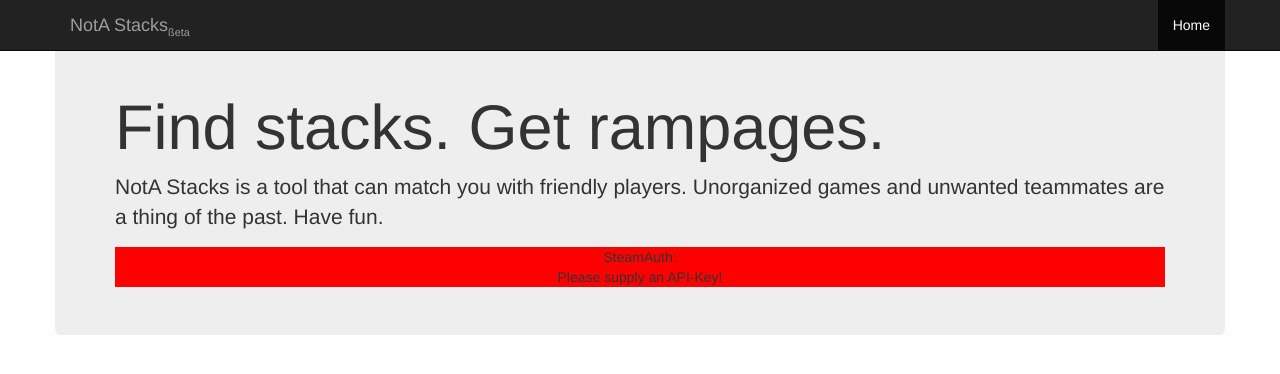
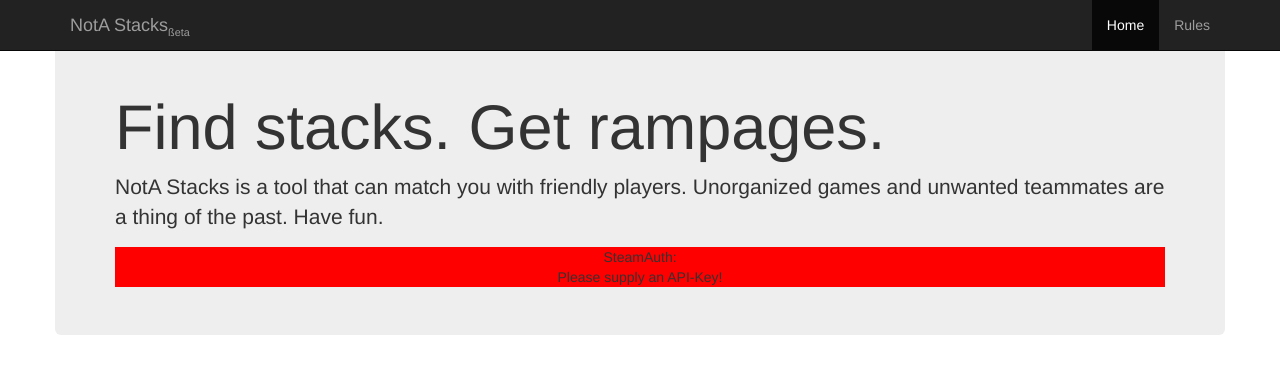
Before and after one commit to MeLlamoPablo/NotaStacks, a PHP site: page /index.php in a window 1280 px wide. Shown: the top 374 px of the page. Run offline with PHP 8.4, Linux system fonts and the light colour scheme; some libraries are stand-ins or nearby versions.

Commit message:
Added a "Rules" button to the menu, and moved the rules to the config file

```diff
--- a/config.php
+++ b/config.php
@@ -15,4 +15,18 @@
 //Time that the user has to wait before he can refresh his data from Steam again, in seconds.
 $GLOBAL_CONFIG['refreshWaitTime'] = 60 /*seconds*/ * 60 /*minutes*/ * 24 /*hours*/;
 
+//Rules. Can use HTML.
+$GLOBAL_CONFIG['rules'] = '
+
+<p>NotA (Noobs of the Ancient) is a nice and friendly community, and we want to keep it that way, so our first and most important rule is:</p>
+<h3>1.- You are not allowed to flame anyone</h3>
+<p>Even if your teammate is rushing Radiance on Witch Doctor, please, do not flame him. If you feel like your teammates aren\'t doing well, instead of flamming, try to politely explain what you think they are doing bad so that they can improve their play. If you can\'t stand noobs and can\'t help raging, then we\'re afraid that you shouldn\'t join this community. However, if that\'s the case, we encourage you to change your attitude, there\'s nothing like playing Dota with friendly people!
+<h4>2.- Try not to miss the play time</h4>
+<p>In order for this project to work, we need commitment. It\'d be a dissapointment if someone gets a 5 stack and ends up playing with only one person. Try to be there when the play time arrives, and if you can\'t, leave the stack. If you don\'t know for sure if you will be up for playing at the stack\'s time, please do not join it.</p>
+<h4>3.- We reserve the right to terminate your account at any time</h4>
+<p>That sounds scary, but it just means that we can ban you if you don\'t follow the rules. Though, that\'s the last thing we wanna do.
+<p>We hope you enjoy your time in NotA. Thanks for reading, and GLHF!</p>
+
+';
+
 ?>
--- a/menu.php
+++ b/menu.php
@@ -38,6 +38,9 @@
     }
 }
 
+//Prepare the rules modal
+$rulesModal = new Modal('rulesModal', 'NotA Stacks\' rules', $GLOBAL_CONFIG['rules']);
+echo $rulesModal->getModal();
 ?>
 <nav class="navbar navbar-inverse navbar-fixed-top">
     <div class="container">
@@ -53,16 +56,23 @@
         <div id="navbar" class="collapse navbar-collapse">
             <ul class="nav navbar-nav navbar-right">
                 <li <?php if(ACTIVE_PAGE === 'index') echo 'class="active"' ?>><a href="index.php">Home</a></li>
+                <li><a id="showRules" style="cursor: pointer; cursor: hand;">Rules</a></li>
                 <?php if(isset($loggedUser)): ?>
                 <li <?php if(ACTIVE_PAGE === 'profile') echo 'class="active"' ?> style="margin-top: -9px"><a href="profile.php"><img src="<?php echo $loggedUser->avatar ?>" width="32" height="32" /></a></li>
-                <li><a id="logout"><span class="glyphicon glyphicon-off" aria-hidden="true"></span></a></li>
+                <li><a id="logout" style="cursor: pointer; cursor: hand;"><span class="glyphicon glyphicon-off" aria-hidden="true"></span></a></li>
                 <script type="text/javascript">
+                $(document).ready(function(){
                     $('#logout').click(function(){
                         var confirmDialog = confirm('Are you sure you want to log out?');
                         if(confirmDialog){
                             window.location.replace('steamauth/logout.php');
                         }
                     });
+
+                    $('#showRules').click(function(){
+                        $('#rulesModal').modal();
+                    });
+                });
                 </script>
                 <?php endif; ?>
             </ul>
```
Also changed, not shown: TODO.md (+0 -1 lines), messages.php (+2 -9 lines).
